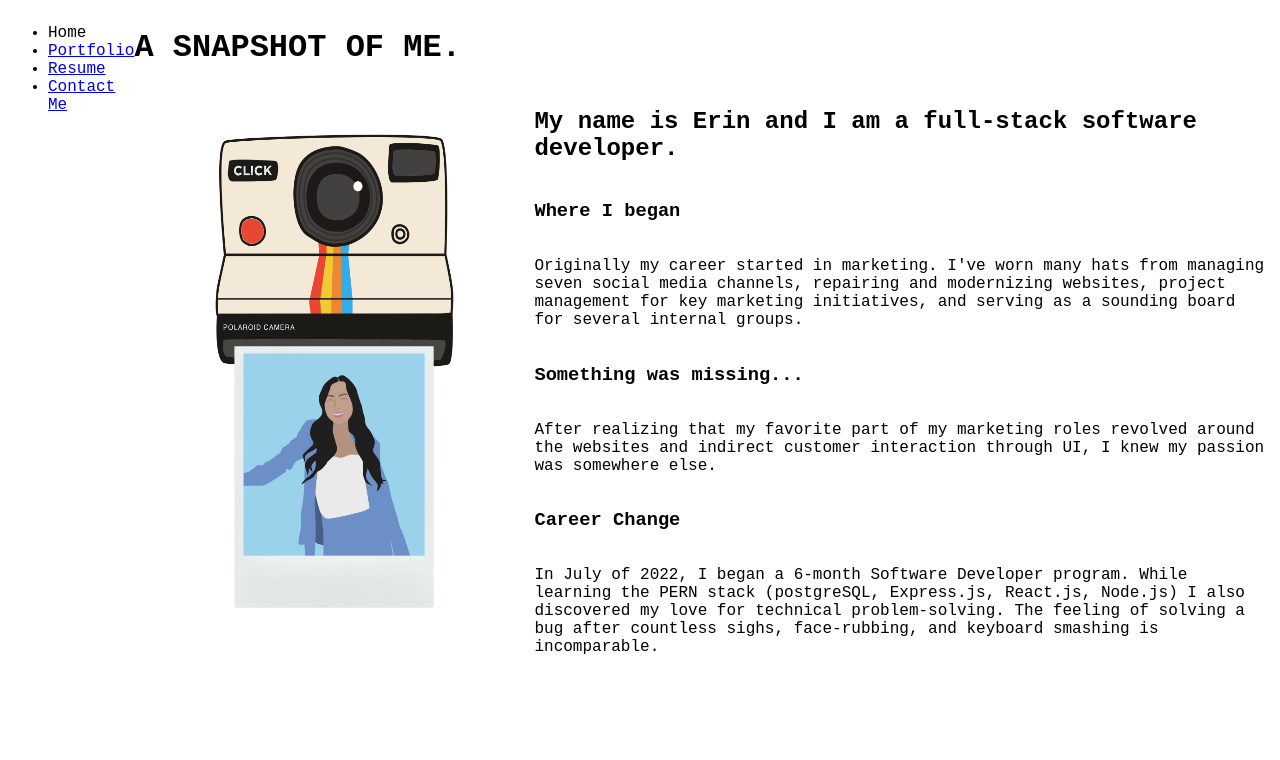
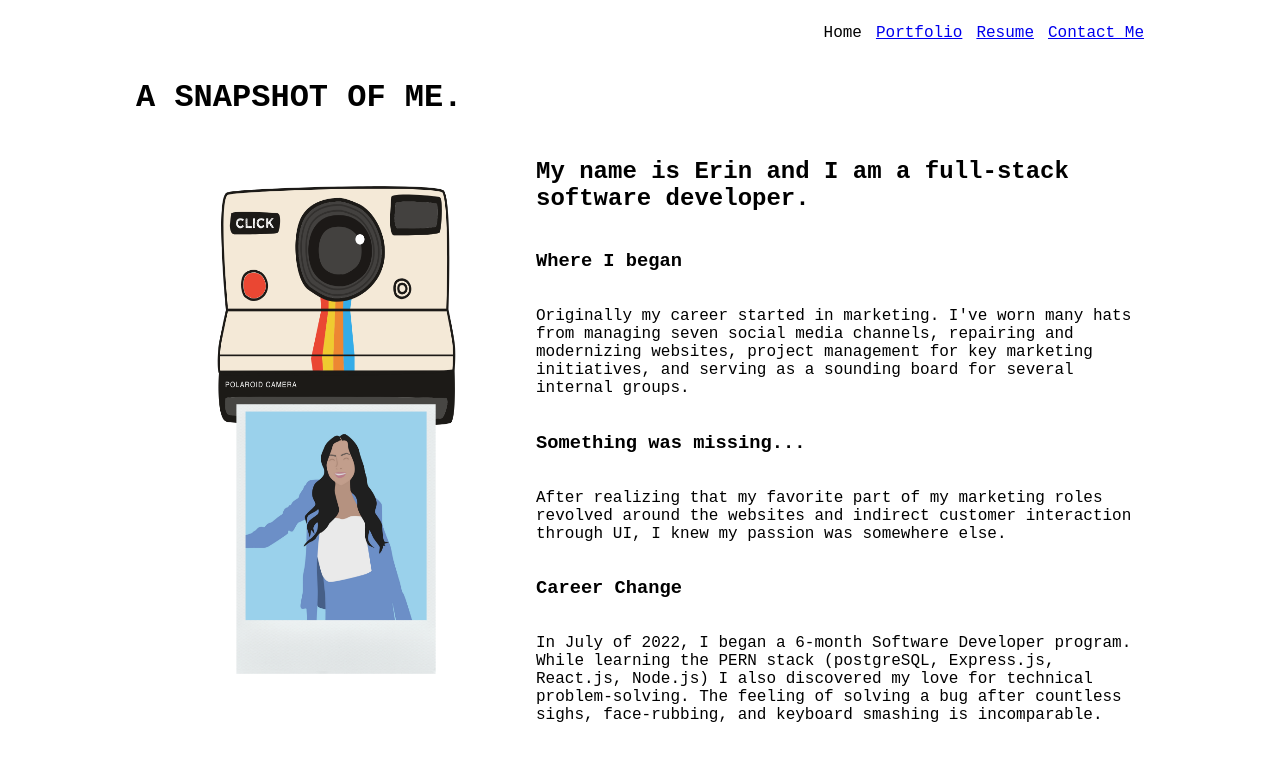
Before and after one commit to Ekfman/erin-firstman, a React (Create React App) app: page / in a window 1280 px wide. Shown: the top 760 px of the page. Built offline with nearby package versions, Linux system fonts and the light colour scheme.

Commit message:
navbar styling and home styling

```diff
--- a/src/App.js
+++ b/src/App.js
@@ -1,6 +1,7 @@
 import Nabvar from "./components/Navbar";
 import avatarArr from "./components/assets/avatarArray";
 import Home from "./components/Home"
+import "./app.css"
 
 const App = () => {
     console.log(avatarArr);
--- /dev/null
+++ b/src/app.css
@@ -0,0 +1,8 @@
+body {
+    padding: 0px 10% 0px 10%;
+}
+
+div {
+    display: flex;
+    flex-direction: column;
+}
--- a/src/components/Home.js
+++ b/src/components/Home.js
@@ -11,9 +11,9 @@ const Home = () => {
 
         })}
       </div> */}
+      <div className="imgBio">
+      <img src={require("./assets/avatarAnimation/9.png")}></img>
       <div>
-      <img src={require("./assets/avatarAnimation/9.png")}></img>
-      <div className="bioContainer">
       <h2>My name is Erin and I am a full-stack software developer.</h2>
       <h3>Where I began</h3>
       <p>
--- a/src/components/Navbar.js
+++ b/src/components/Navbar.js
@@ -1,8 +1,9 @@
 import { Link } from "react-router-dom";
+import "./navbar.css"
 
 const Nabvar = () => {
     return (
-        <div>
+        <div className="navbar">
             <ul>
                 <li><Link to="/"></Link>Home</li>
                 <li><Link>Portfolio</Link></li>
--- a/src/components/home.css
+++ b/src/components/home.css
@@ -7,11 +7,7 @@ img{
     flex-direction: column;
 }
 
-div {
+.imgBio {
     display: flex;
+    flex-direction: row;
 }
-
-.bioContainer{
-    display: flex;
-    flex-direction: column;
-}
--- /dev/null
+++ b/src/components/navbar.css
@@ -0,0 +1,16 @@
+.navbar{
+    display: flex;
+    justify-content: right;
+}
+
+ul{
+    display: flex;
+    justify-content: right;
+}
+
+li{
+    text-decoration: none;
+    list-style: none;
+    margin-left: 14px;
+
+}
```
